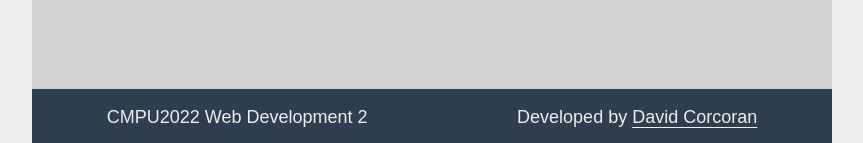
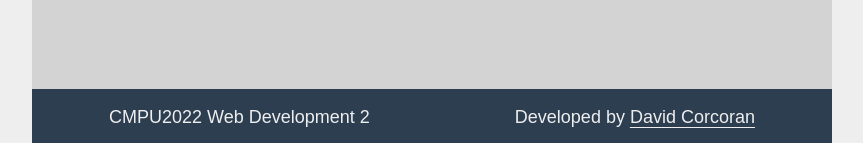
Before and after one commit to ArcaneIRE/Web-Development-2-Project, a PHP site: page / in a window 1280 px wide. Shown: the part 654-797 px from the top of the page, without its empty margins (208-1071 px from the left). Run offline with PHP 8.4, Linux system fonts and the light colour scheme.

Commit message:
Fix footer column alignment

```diff
--- a/view/css/include/footer.css
+++ b/view/css/include/footer.css
@@ -1,13 +1,22 @@
 footer {
+    box-sizing: border-box;
     display: flex;
     justify-content: space-around;
+    gap: 0.5rem;
+    padding: 1rem .5rem;
     width: 100%;
-    padding: 1rem 0;
     background-color: #2C3E50;
     color: #EEE;
 }
 
+.footer-column {
+    display: flex;
+    justify-content: center;
+    padding: 0;
+}
+
 footer p {
+    text-align: center;
     margin: 0;
     padding: 0;
 }
--- a/view/include/footer.php
+++ b/view/include/footer.php
@@ -4,6 +4,6 @@
         <p>CMPU2022 Web Development 2</p>
     </div>
     <div class="footer-column">
-        Developed by <a href="https://www.davidcorcoran.ie/" class="personal-site">David Corcoran</a>
+        <p>Developed by <a href="https://www.davidcorcoran.ie/" class="personal-site">David Corcoran</a></p>
     </div>
 </footer>
```
